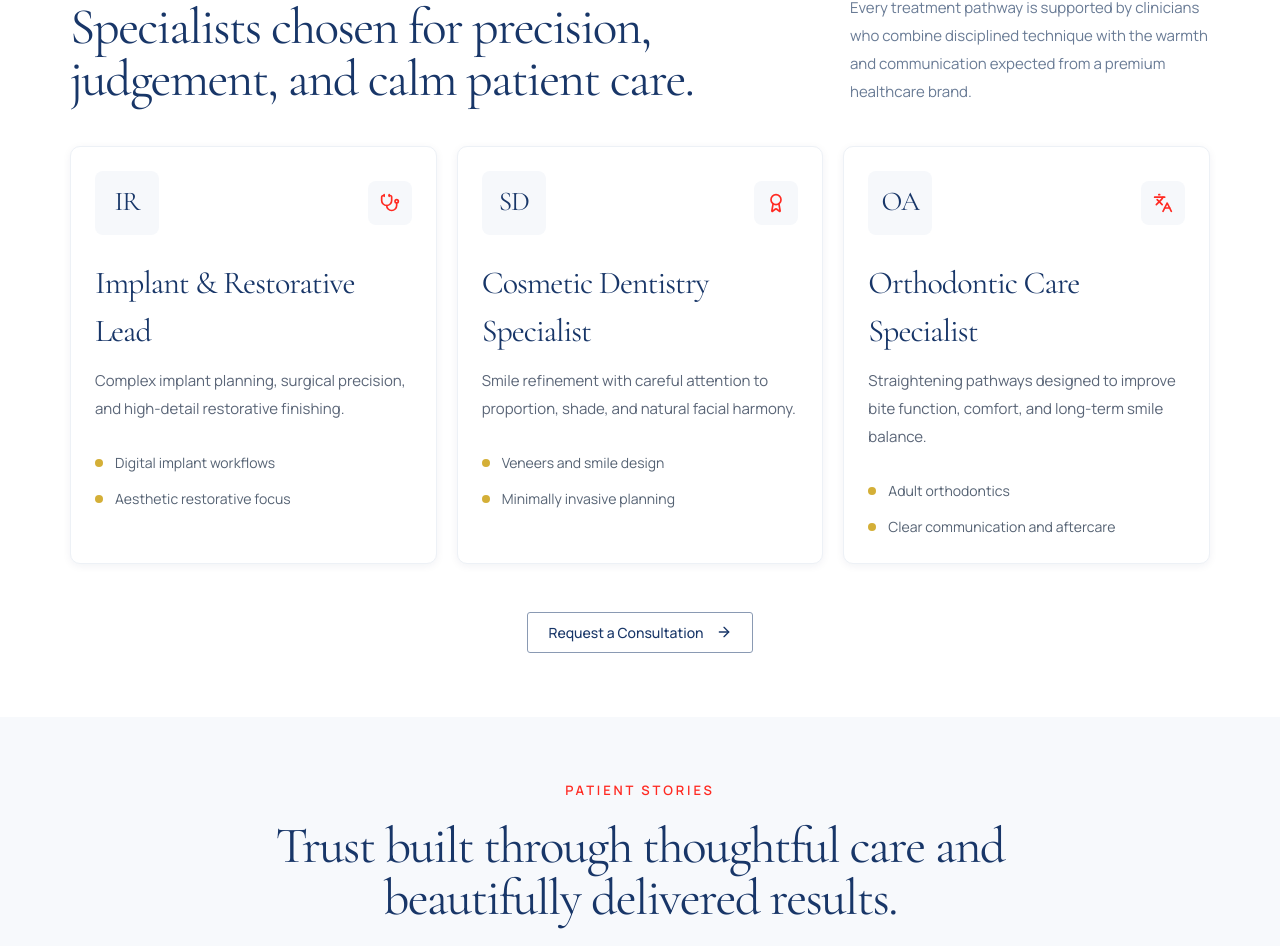
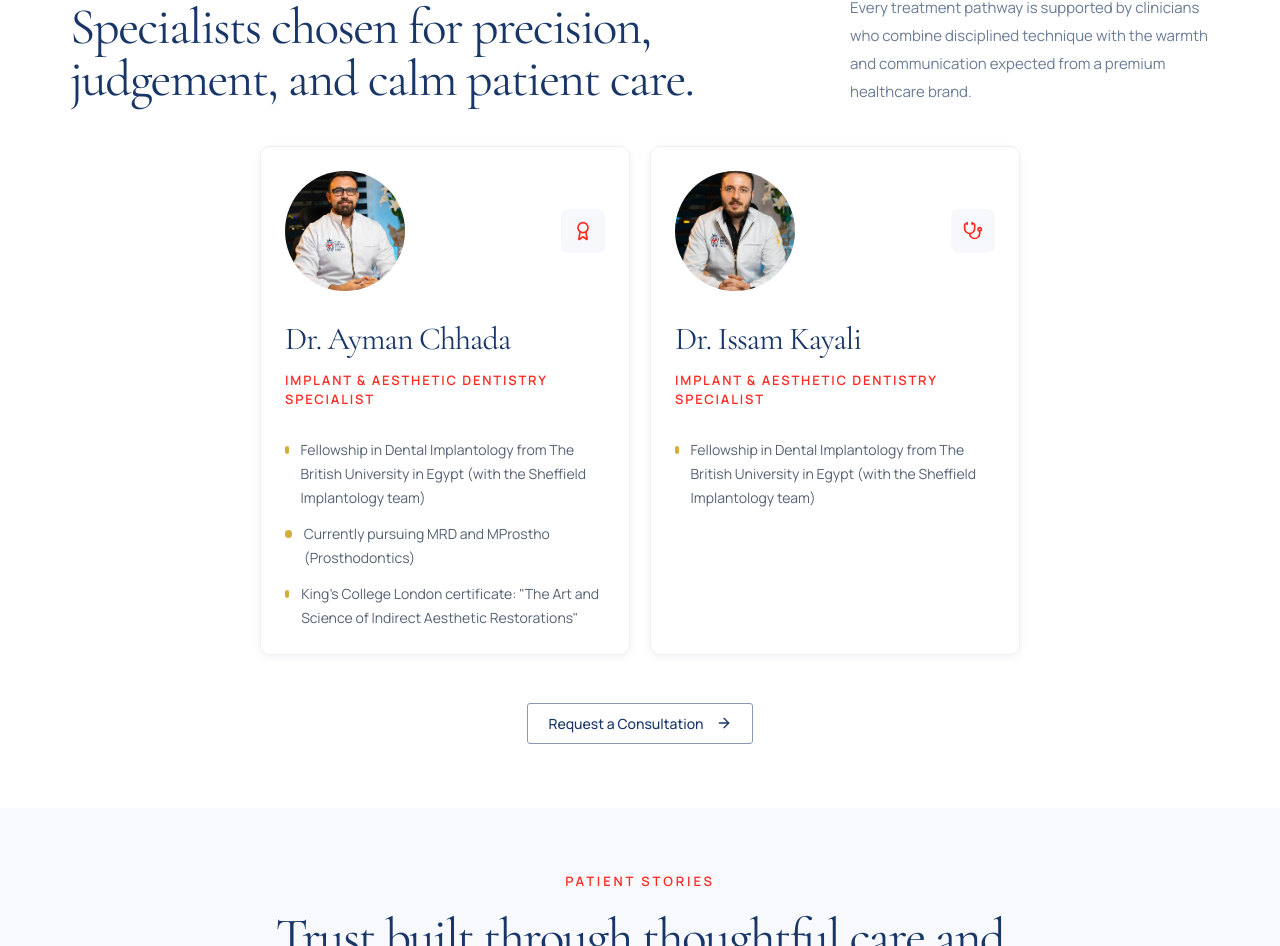
Before and after one commit to aymanshehada/the-british-dental-hub-v2, a Next.js app: page / in a window 1280 px wide. Shown: the part 4305-5251 px from the top of the page. Built offline with nearby package versions, Linux system fonts and the light colour scheme; no server answers.

Commit message:
Update doctors section with real names, credentials, and photos
Replace placeholder initials with the two clinic owners' actual
photos, roles, and qualifications, and remove the third fabricated
card.

```diff
--- a/components/home/Doctors.tsx
+++ b/components/home/Doctors.tsx
@@ -1,30 +1,30 @@
 "use client"
 
+import Image from "next/image"
 import Link from "next/link"
 import { motion } from "framer-motion"
-import { ArrowRight, Award, Languages, Stethoscope } from "lucide-react"
+import { ArrowRight, Award, Stethoscope } from "lucide-react"
 
 const doctors = [
   {
-    initials: "IR",
-    role: "Implant & Restorative Lead",
-    focus: "Complex implant planning, surgical precision, and high-detail restorative finishing.",
-    highlights: ["Digital implant workflows", "Aesthetic restorative focus"],
-    icon: Stethoscope,
-  },
-  {
-    initials: "SD",
-    role: "Cosmetic Dentistry Specialist",
-    focus: "Smile refinement with careful attention to proportion, shade, and natural facial harmony.",
-    highlights: ["Veneers and smile design", "Minimally invasive planning"],
+    name: "Dr. Ayman Chhada",
+    role: "Implant & Aesthetic Dentistry Specialist",
+    image: "/images/dr-ayman-chhada.jpg",
+    qualifications: [
+      "Fellowship in Dental Implantology from The British University in Egypt (with the Sheffield Implantology team)",
+      "Currently pursuing MRD and MProstho (Prosthodontics)",
+      "King's College London certificate: \"The Art and Science of Indirect Aesthetic Restorations\"",
+    ],
     icon: Award,
   },
   {
-    initials: "OA",
-    role: "Orthodontic Care Specialist",
-    focus: "Straightening pathways designed to improve bite function, comfort, and long-term smile balance.",
-    highlights: ["Adult orthodontics", "Clear communication and aftercare"],
-    icon: Languages,
+    name: "Dr. Issam Kayali",
+    role: "Implant & Aesthetic Dentistry Specialist",
+    image: "/images/dr-issam-kayali.jpg",
+    qualifications: [
+      "Fellowship in Dental Implantology from The British University in Egypt (with the Sheffield Implantology team)",
+    ],
+    icon: Stethoscope,
   },
 ]
 
@@ -55,13 +55,13 @@ export default function Doctors() {
           </p>
         </motion.div>
 
-        <div className="mt-10 grid gap-5 lg:grid-cols-3">
+        <div className="mx-auto mt-10 grid max-w-[760px] gap-5 sm:grid-cols-2">
           {doctors.map((doctor, index) => {
             const Icon = doctor.icon
 
             return (
               <motion.article
-                key={doctor.role}
+                key={doctor.name}
                 initial={{ opacity: 0, y: 24 }}
                 whileInView={{ opacity: 1, y: 0 }}
                 viewport={{ once: true, amount: 0.2 }}
@@ -70,8 +70,14 @@ export default function Doctors() {
                 className="rounded-[10px] border border-[#edf1f6] bg-white p-6 shadow-[0_2px_8px_rgba(15,39,78,0.06)] transition hover:shadow-[0_10px_24px_rgba(15,39,78,0.1)]"
               >
                 <div className="flex items-center justify-between">
-                  <div className="flex h-16 w-16 items-center justify-center rounded-[8px] bg-[#f6f8fb] font-heading text-[1.7rem] tracking-[-0.04em] text-[#183668]">
-                    {doctor.initials}
+                  <div className="h-[120px] w-[120px] overflow-hidden rounded-full bg-[#f6f8fb]">
+                    <Image
+                      src={doctor.image}
+                      alt={doctor.name}
+                      width={120}
+                      height={120}
+                      className="h-full w-full object-cover"
+                    />
                   </div>
                   <div className="rounded-[8px] bg-[#f6f8fb] p-3 text-[#ff2a22]">
                     <Icon size={20} />
@@ -79,15 +85,17 @@ export default function Doctors() {
                 </div>
 
                 <h3 className="mt-6 font-heading text-[2rem] tracking-[-0.03em] text-[#183668]">
+                  {doctor.name}
+                </h3>
+                <p className="mt-2 text-[13px] font-semibold uppercase tracking-[0.14em] text-[#ff2a22]">
                   {doctor.role}
-                </h3>
-                <p className="mt-3 text-[15px] leading-7 text-[#5A6577]">{doctor.focus}</p>
+                </p>
 
                 <div className="mt-7 space-y-3">
-                  {doctor.highlights.map((highlight) => (
-                    <div key={highlight} className="flex items-start gap-3 text-sm leading-6 text-[#556273]">
+                  {doctor.qualifications.map((qualification) => (
+                    <div key={qualification} className="flex items-start gap-3 text-sm leading-6 text-[#556273]">
                       <span className="mt-2 h-2 w-2 rounded-full bg-[#D4AF37]" />
-                      <span>{highlight}</span>
+                      <span>{qualification}</span>
                     </div>
                   ))}
                 </div>
```
Also changed, not shown: public/images/dr-ayman-chhada.jpg (added), public/images/dr-issam-kayali.jpg (added).
